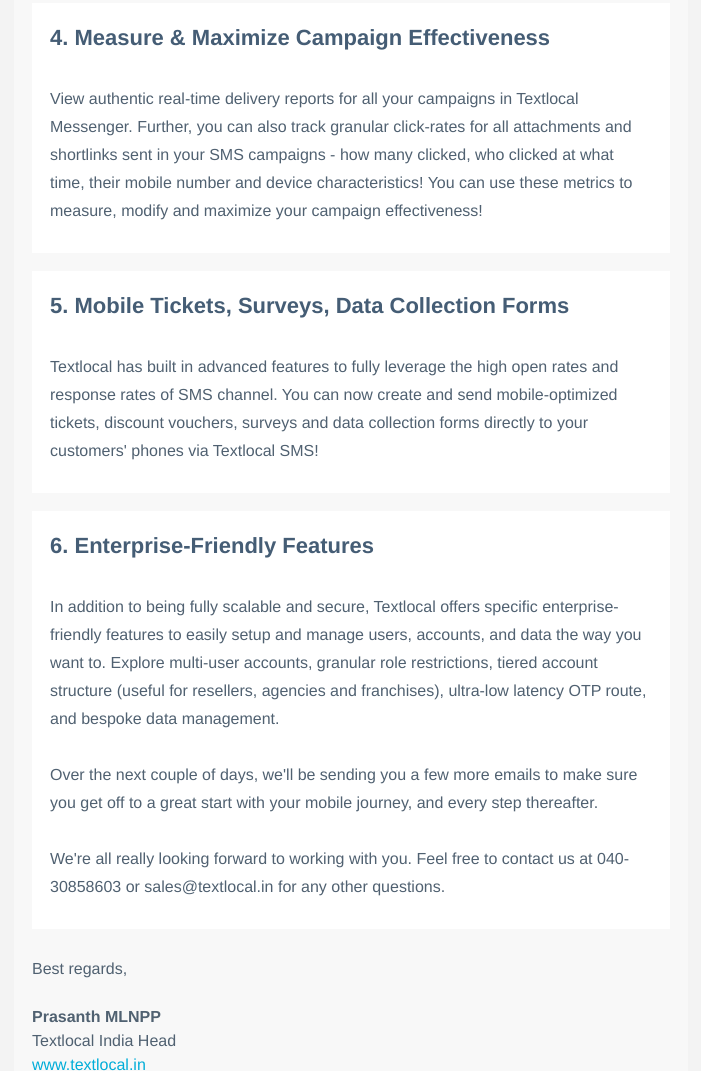
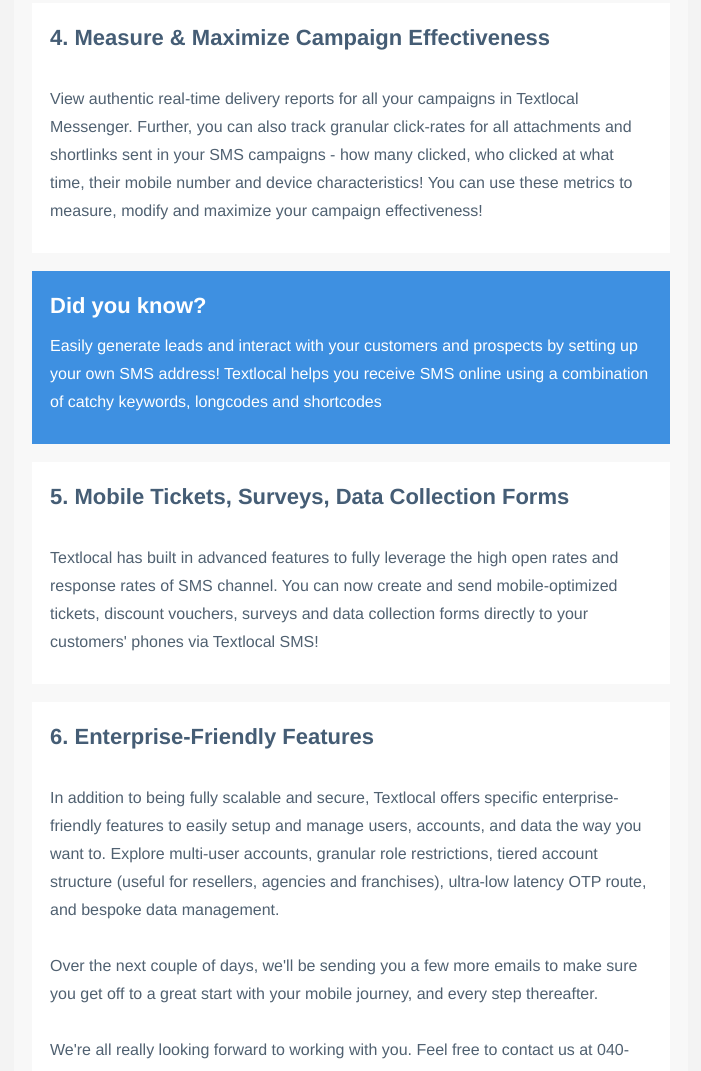
Before and after one commit to premgurusamy/welcome-email, a plain HTML site: page index.html in a window 1280 px wide. Shown: the part 2258-3329 px from the top of the page, without its empty margins (289-990 px from the left). Drawn offline with Linux system fonts and the light colour scheme.

Commit message:
Did you know?
Did you know block added.

```diff
--- a/index.html
+++ b/index.html
@@ -1,3 +1,4 @@
+
 <!doctype html>
 <html xmlns="http://www.w3.org/1999/xhtml" xmlns:v="urn:schemas-microsoft-com:vml" xmlns:o="urn:schemas-microsoft-com:office:office">
 	<head>
@@ -806,6 +807,46 @@ To send transactional SMS such as OTPs and alerts to your registered users (incl
 
                         <td style="padding-top:9px; padding-left:18px; padding-bottom:9px; padding-right:18px;">
 
+                            <table border="0" cellspacing="0" class="mcnTextContentContainer" width="100%" style="min-width: 100% !important;background-color: #3E90E1;">
+                                <tbody><tr>
+                                    <td valign="top" class="mcnTextContent" style="padding: 18px;color: #FFFFFF;font-family: Helvetica;font-size: 14px;font-weight: normal;text-align: left;">
+                                        <h3 style="text-align: left;color:#fff;">Did you know?</h3>
+
+<p style="color: #FFFFFF;font-family: Helvetica;font-size: 14px;font-weight: normal;text-align: left;"><span style="color:#fff; font-size:16px; line-height:28px">Easily generate leads and interact with your customers and prospects by setting up your own SMS address! Textlocal helps you receive SMS online using a combination of catchy keywords, longcodes and shortcodes</span></p>
+
+                                    </td>
+                                </tr>
+                            </tbody></table>
+                        </td>
+                    </tr>
+                </tbody></table>
+				<!--[if gte mso 9]>
+				</td>
+				<![endif]-->
+
+				<!--[if gte mso 9]>
+                </tr>
+                </table>
+				<![endif]-->
+            </td>
+        </tr>
+    </tbody>
+</table><table border="0" cellpadding="0" cellspacing="0" width="100%" class="mcnBoxedTextBlock" style="min-width:100%;">
+    <!--[if gte mso 9]>
+	<table align="center" border="0" cellspacing="0" cellpadding="0" width="100%">
+	<![endif]-->
+	<tbody class="mcnBoxedTextBlockOuter">
+        <tr>
+            <td valign="top" class="mcnBoxedTextBlockInner">
+
+				<!--[if gte mso 9]>
+				<td align="center" valign="top" ">
+				<![endif]-->
+                <table align="left" border="0" cellpadding="0" cellspacing="0" width="100%" style="min-width:100%;" class="mcnBoxedTextContentContainer">
+                    <tbody><tr>
+
+                        <td style="padding-top:9px; padding-left:18px; padding-bottom:9px; padding-right:18px;">
+
                             <table border="0" cellpadding="18" cellspacing="0" class="mcnTextContentContainer" width="100%" style="min-width: 100% !important;background-color: #FFFFFF;">
                                 <tbody><tr>
                                     <td valign="top" class="mcnTextContent" style="color: #F2F2F2;font-family: Helvetica;font-size: 14px;font-weight: normal;text-align: left;">
```
